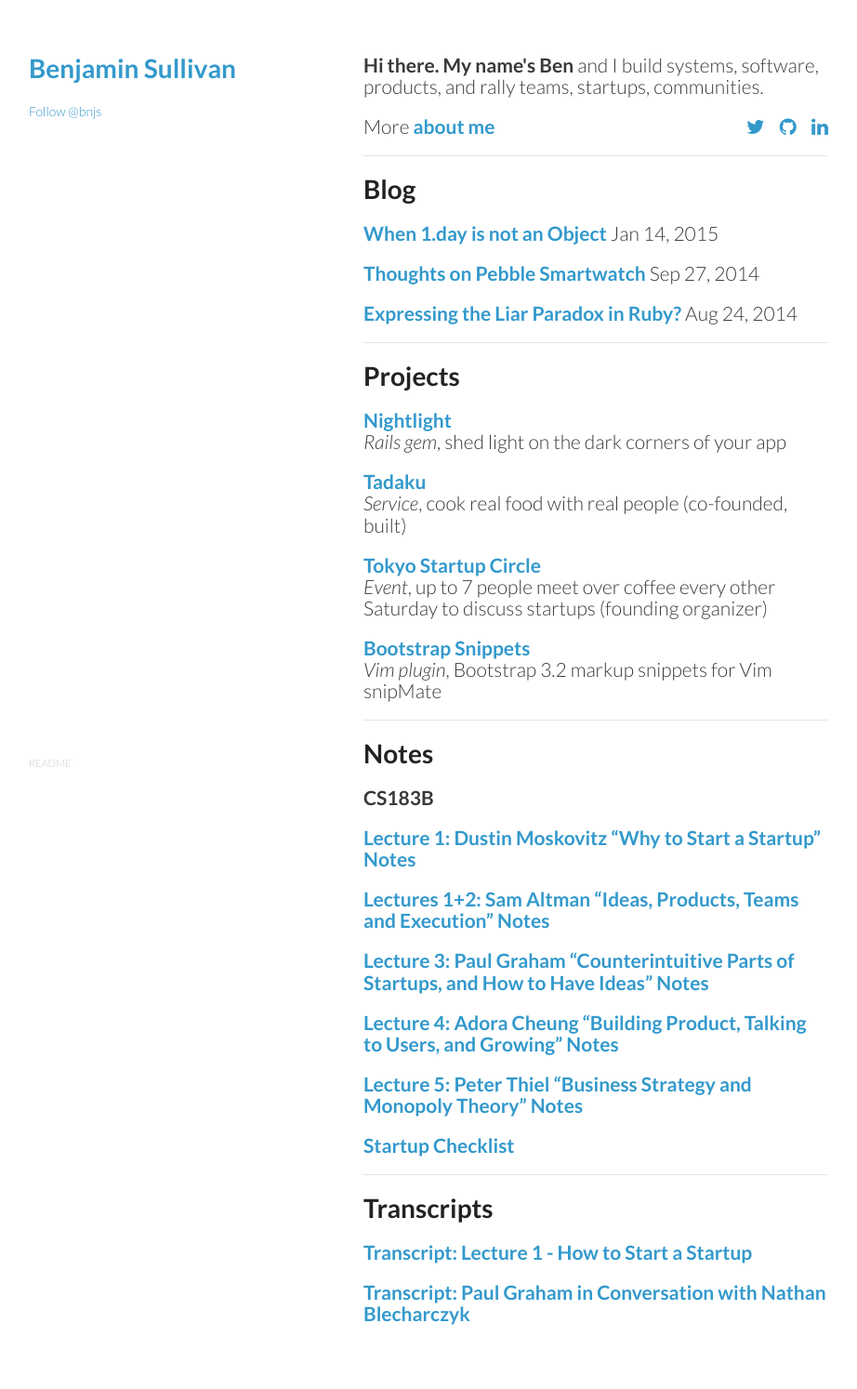
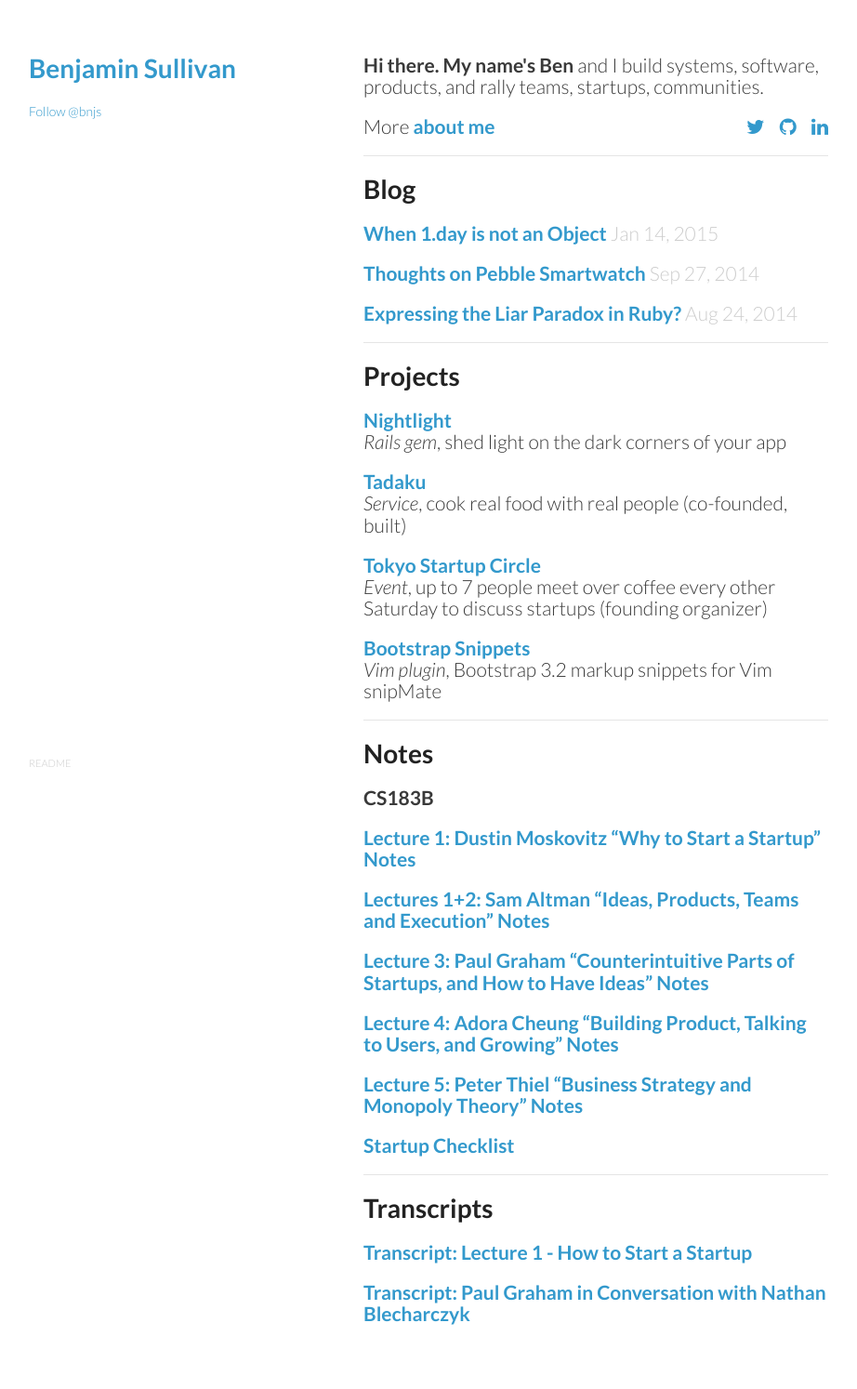
Before and after one commit to bnjs/bnjs.github.io, a Jekyll site: the page built from index.md, in a window 1280 px wide. Shown: the whole page at 93% size, without its empty margins (179-1101 px from the left). Built offline with Jekyll 4.4.1, drawn with Linux system fonts in a browser that asks for light colours; nearby versions of some CDN libraries; comment, search, counter and statistics services are not loaded.

Commit message:
Show blog post dates in light gray

```diff
--- a/index.md
+++ b/index.md
@@ -25,11 +25,11 @@
 {% for post in site.posts %}
 {% if post.path contains "_drafts" %}
 {% else %}
-## [{{ post.title }}]({{ post.url }}) <span class="lowkey" style="white-space:nowrap">{{ post.date | date: "%h %d, %Y" }}</span>
+## [{{ post.title }}]({{ post.url }}) <span class="lowkey" style="color:#ccc;white-space:nowrap">{{ post.date | date: "%h %d, %Y" }}</span>
 {% endif %}
 {% endfor %}
 
-## [Expressing the Liar Paradox in Ruby?](/expressing-the-liar-paradox-in-ruby) <span class="lowkey">Aug 24, 2014</span>
+## [Expressing the Liar Paradox in Ruby?](/expressing-the-liar-paradox-in-ruby) <span class="lowkey" style="color:#ccc;white-space:nowrap">Aug 24, 2014</span>
 
 {% if site.base_url == 'http://localhost:4000' %}
 {% for post in site.posts %}
```
